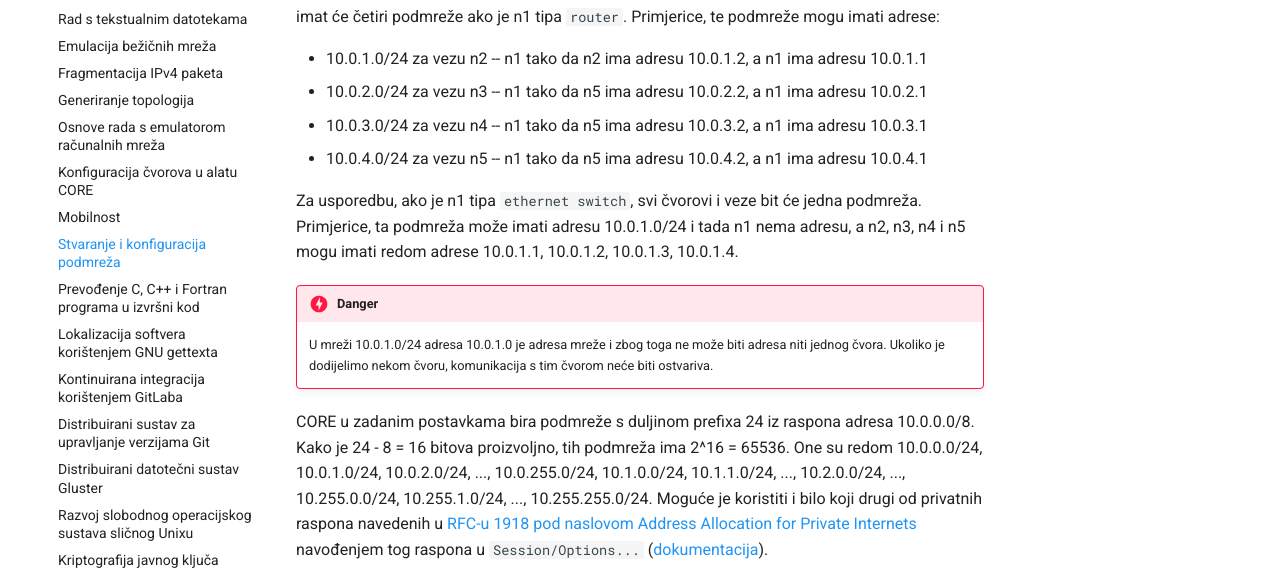
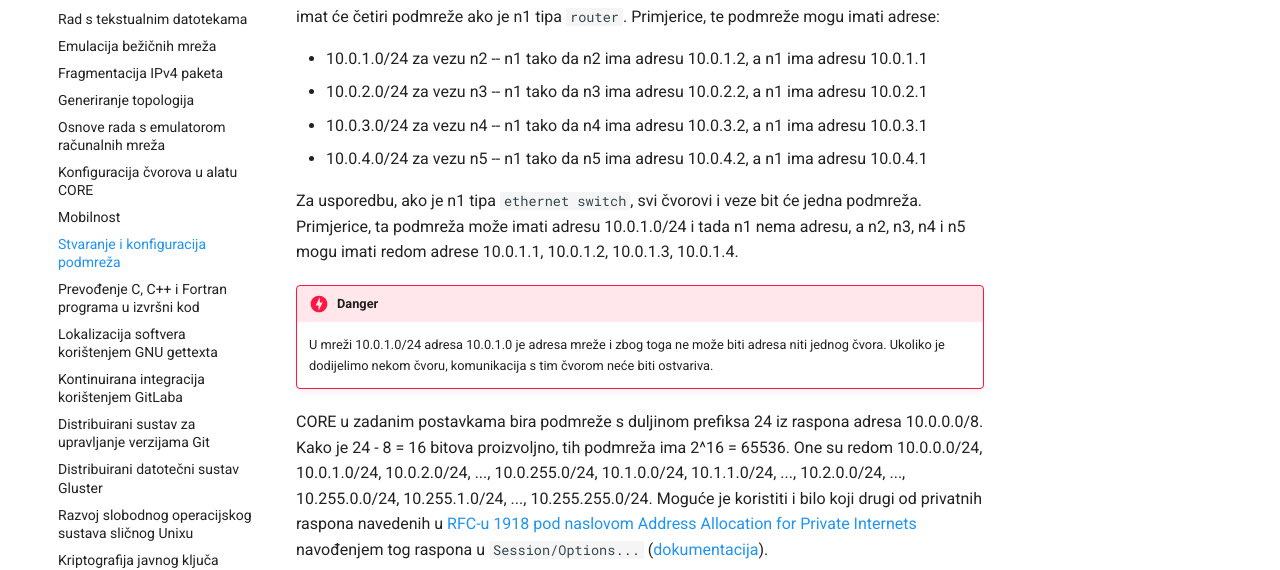
Before and after one commit to gaseri/website, an MkDocs documentation site: the page built from docs/hr/nastava/materijali/emulator-core-stvaranje-konfiguracija-podmreza.md, in a window 1280 px wide and 900 px high, scrolled down 393 px. Shown: the part 178-748 px from the top of the window. Built offline with MkDocs 1.6.1 and Material for MkDocs 9.7.7, drawn with Linux system fonts in a browser that asks for light colours; comment, search, counter and statistics services are not loaded.

Commit message:
Update emulator-core-stvaranje-konfiguracija-podmreza.md
n3, n4 i prefiks

```diff
--- a/docs/hr/nastava/materijali/emulator-core-stvaranje-konfiguracija-podmreza.md
+++ b/docs/hr/nastava/materijali/emulator-core-stvaranje-konfiguracija-podmreza.md
@@ -21,8 +21,8 @@ n2 ------ n1 ------ n4
 imat će četiri podmreže ako je n1 tipa `router`. Primjerice, te podmreže mogu imati adrese:
 
 - 10.0.1.0/24 za vezu n2 -- n1 tako da n2 ima adresu 10.0.1.2, a n1 ima adresu 10.0.1.1
-- 10.0.2.0/24 za vezu n3 -- n1 tako da n5 ima adresu 10.0.2.2, a n1 ima adresu 10.0.2.1
-- 10.0.3.0/24 za vezu n4 -- n1 tako da n5 ima adresu 10.0.3.2, a n1 ima adresu 10.0.3.1
+- 10.0.2.0/24 za vezu n3 -- n1 tako da n3 ima adresu 10.0.2.2, a n1 ima adresu 10.0.2.1
+- 10.0.3.0/24 za vezu n4 -- n1 tako da n4 ima adresu 10.0.3.2, a n1 ima adresu 10.0.3.1
 - 10.0.4.0/24 za vezu n5 -- n1 tako da n5 ima adresu 10.0.4.2, a n1 ima adresu 10.0.4.1
 
 Za usporedbu, ako je n1 tipa `ethernet switch`, svi čvorovi i veze bit će jedna podmreža. Primjerice, ta podmreža može imati adresu 10.0.1.0/24 i tada n1 nema adresu, a n2, n3, n4 i n5 mogu imati redom adrese 10.0.1.1, 10.0.1.2, 10.0.1.3, 10.0.1.4.
@@ -30,7 +30,7 @@ Za usporedbu, ako je n1 tipa `ethernet switch`, svi čvorovi i veze bit će jedn
 !!! danger
     U mreži 10.0.1.0/24 adresa 10.0.1.0 je adresa mreže i zbog toga ne može biti adresa niti jednog čvora. Ukoliko je dodijelimo nekom čvoru, komunikacija s tim čvorom neće biti ostvariva.
 
-CORE u zadanim postavkama bira podmreže s duljinom prefixa 24 iz raspona adresa 10.0.0.0/8. Kako je 24 - 8 = 16 bitova proizvoljno, tih podmreža ima 2^16 = 65536. One su redom 10.0.0.0/24, 10.0.1.0/24, 10.0.2.0/24, ..., 10.0.255.0/24, 10.1.0.0/24, 10.1.1.0/24, ..., 10.2.0.0/24, ..., 10.255.0.0/24, 10.255.1.0/24, ..., 10.255.255.0/24. Moguće je koristiti i bilo koji drugi od privatnih raspona navedenih u [RFC-u 1918 pod naslovom Address Allocation for Private Internets](https://datatracker.ietf.org/doc/html/rfc1918) navođenjem tog raspona u `Session/Options...` ([dokumentacija](https://coreemu.github.io/core/gui.html)).
+CORE u zadanim postavkama bira podmreže s duljinom prefiksa 24 iz raspona adresa 10.0.0.0/8. Kako je 24 - 8 = 16 bitova proizvoljno, tih podmreža ima 2^16 = 65536. One su redom 10.0.0.0/24, 10.0.1.0/24, 10.0.2.0/24, ..., 10.0.255.0/24, 10.1.0.0/24, 10.1.1.0/24, ..., 10.2.0.0/24, ..., 10.255.0.0/24, 10.255.1.0/24, ..., 10.255.255.0/24. Moguće je koristiti i bilo koji drugi od privatnih raspona navedenih u [RFC-u 1918 pod naslovom Address Allocation for Private Internets](https://datatracker.ietf.org/doc/html/rfc1918) navođenjem tog raspona u `Session/Options...` ([dokumentacija](https://coreemu.github.io/core/gui.html)).
 
 Proces stvaranja i konfiguracije podmreža omogućava odvajanje pojedinih domaćina, računala i radnih stanica u skupine kojima je moguće dodijeliti različita pravila komunikacije (npr. zabranu komunikacije između pojedinih skupina, garantiranu širinu pojasa za pojedinu skupinu, pravo pristupa internetu za neke skupine i sl.)
 
```
